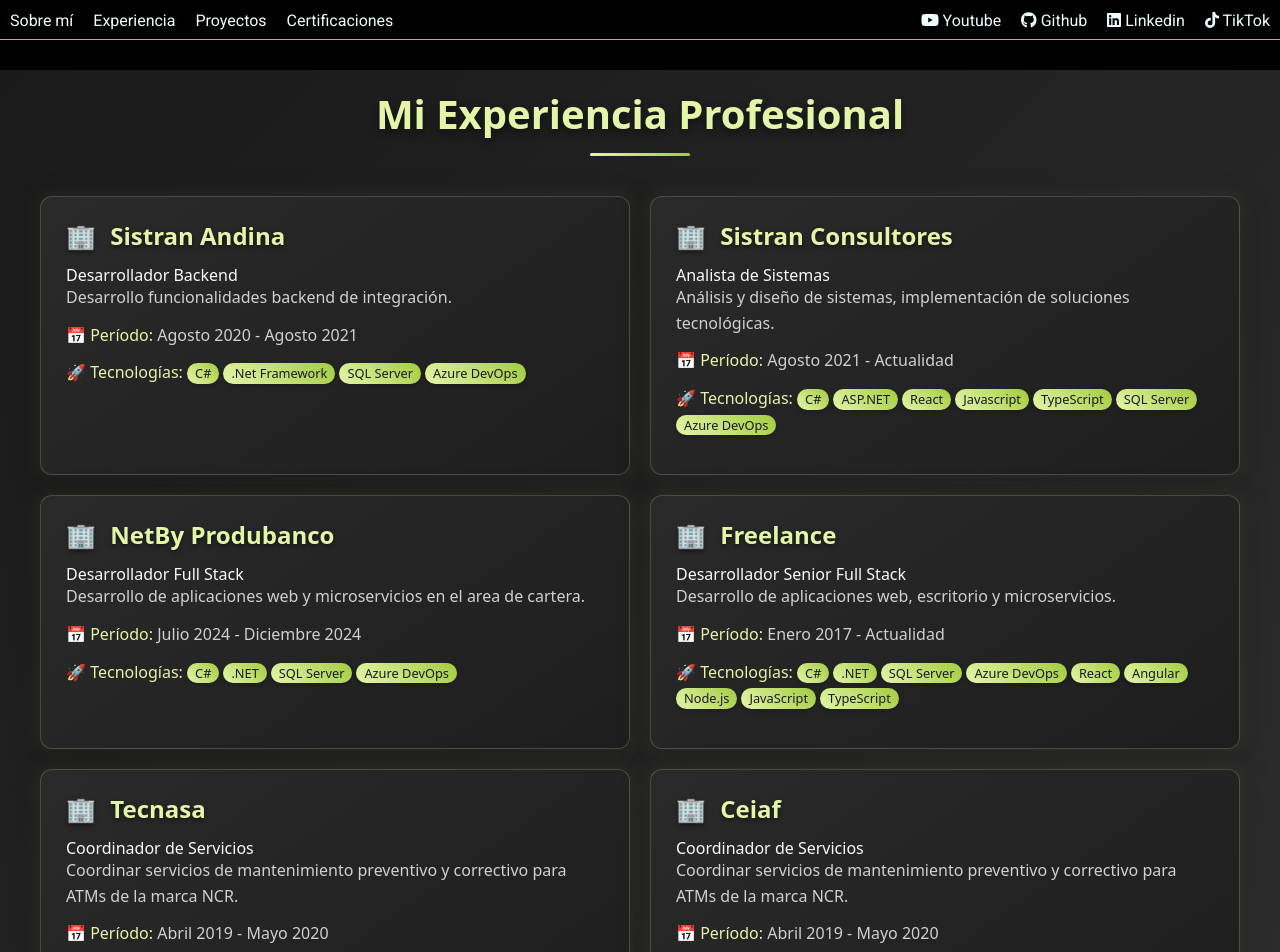
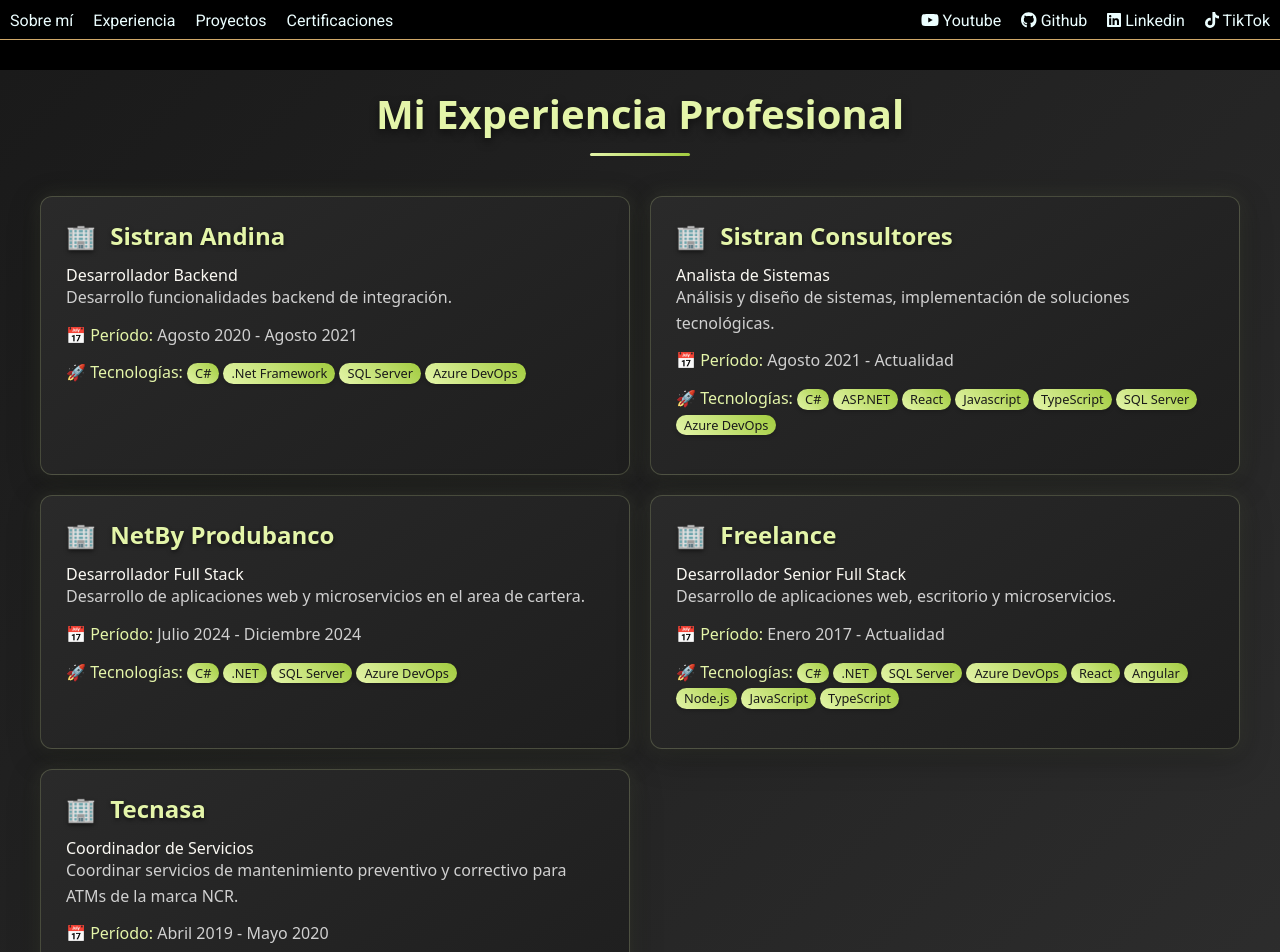
Before and after one commit to JUANFERJA/MiPerfilProfesional, a React (Vite) app: page /experiencia in a window 1280 px wide. Shown: the top 952 px of the page. Built offline with nearby package versions, Linux system fonts and the light colour scheme.

Commit message:
quitamos la experiencia laboral del ceiaf

```diff
--- a/src/data/pages/experienciaProfesional.ts
+++ b/src/data/pages/experienciaProfesional.ts
@@ -62,15 +62,7 @@
                     tecnologias: ['ConectWise', '.AptraVision', 'NCR', 'SQL Server'],
                     motivoSalida: 'Crecimiento profesional.'
                 },
-                {
-                    empresa: 'Ceiaf',
-                    cargo: 'Coordinador de Servicios',
-                    fechaInicio: 'Abril 2019',
-                    fechaFin: 'Mayo 2020',
-                    descripcion: 'Coordinar servicios de mantenimiento preventivo y correctivo para ATMs de la marca NCR.',
-                    tecnologias: ['ConectWise', '.AptraVision', 'NCR', 'SQL Server'],
-                    motivoSalida: 'Crecimiento profesional.'
-                }
+
 
             ]
 
```
